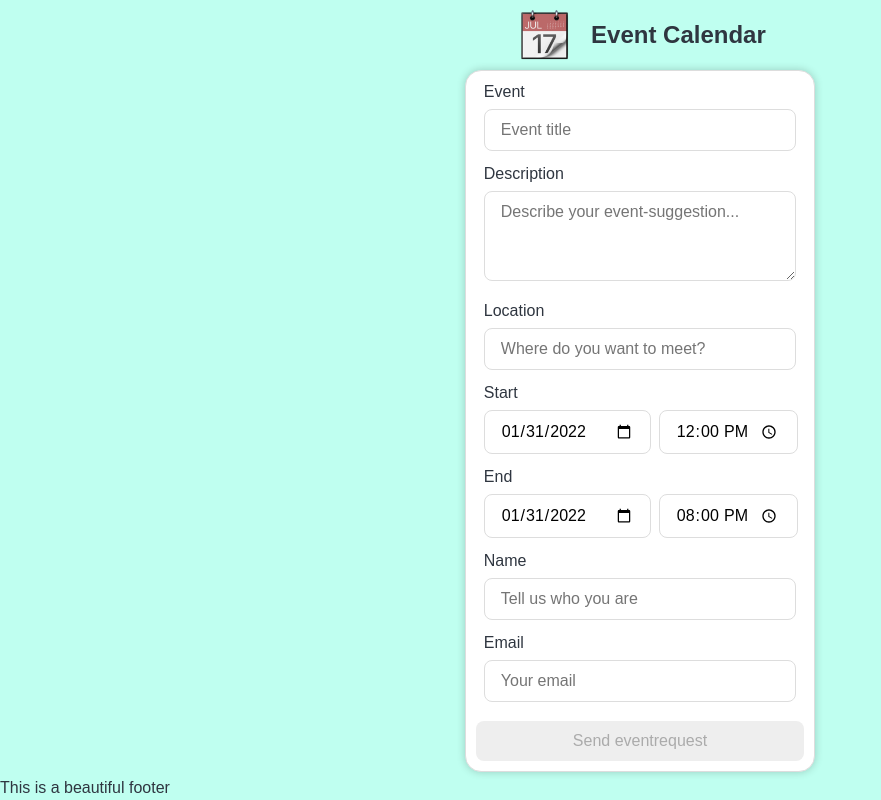
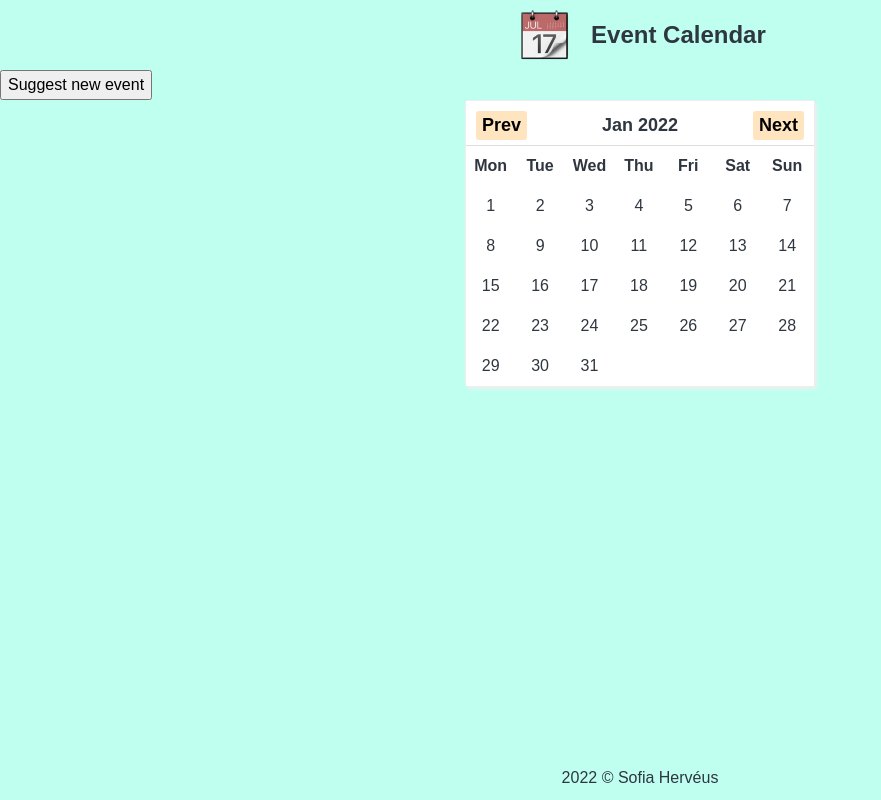
Before and after one commit to herv3us/Parents-Calendar, a React (Create React App) app in the folder frontend/: page / in a window 1280 px wide. Shown: the whole page, without its empty margins (0-881 px from the left). Built offline with nearby package versions, Linux system fonts and the light colour scheme.

Commit message:
add small footer. Start working on calander

```diff
--- a/frontend/src/components/footer/Footer.jsx
+++ b/frontend/src/components/footer/Footer.jsx
@@ -1,7 +1,15 @@
 import React from 'react';
+import styled from 'styled-components';
 
 function Footer() {
-  return <div>This is a beautiful footer</div>;
+  return <StyledFooter>2022 &copy; Sofia Hervéus </StyledFooter>;
 }
 
 export default Footer;
+
+const StyledFooter = styled.div`
+  display: flex;
+  justify-content: center;
+  align-items: center;
+  margin-bottom: 10px;
+`;
--- /dev/null
+++ b/frontend/src/components/main/SimpleCalendar.jsx
@@ -0,0 +1,125 @@
+import React, { useEffect, useState } from 'react';
+import styled from 'styled-components';
+import { COLORS } from '../../styles/constants';
+
+function SimpleCalendar() {
+  const DAYS = [31, 28, 31, 30, 31, 30, 31, 31, 30, 31, 30, 31];
+  const DAYS_LEAP = [31, 29, 31, 30, 31, 30, 31, 31, 30, 31, 30, 31];
+  const DAYS_OF_THE_WEEK = ['Mon', 'Tue', 'Wed', 'Thu', 'Fri', 'Sat', 'Sun'];
+  const MONTHS = [
+    'Jan',
+    'Feb',
+    'Mar',
+    'Apr',
+    'May',
+    'Jun',
+    'Jul',
+    'Aug',
+    'Sep',
+    'Oct',
+    'Nov',
+    'Dec',
+  ];
+
+  const today = new Date();
+  const [date, setDate] = useState(today);
+  const [day, setDay] = useState(date.getDate());
+  const [month, setMonth] = useState(date.getMonth());
+  const [year, setYear] = useState(date.getFullYear());
+  const [startDay, setstartDay] = useState(getStartDayOfTheMonth(date));
+
+  function getStartDayOfTheMonth(date) {
+    const startDate = new Date(
+      date.getFullYear(),
+      date.getMonth(),
+      1
+    ).getDate();
+    return startDate === 0 ? 7 : startDate;
+  }
+
+  function isLeapYear(year) {
+    return (year % 4 === 0 && year % 100 !== 0) || year % 400 === 0;
+  }
+
+  const days = isLeapYear(year) ? DAYS_LEAP : DAYS;
+
+  useEffect(() => {
+    setDay(date.getDate());
+    setMonth(date.getMonth());
+    setYear(date.getFullYear());
+    setstartDay(getStartDayOfTheMonth(date));
+  }, [date]);
+
+  return (
+    <CalendarFrame>
+      <Header>
+        <Button onClick={() => setDate(new Date(year, month - 1, day))}>
+          Prev
+        </Button>
+        <div>
+          {MONTHS[month]} {year}
+        </div>
+        <Button onClick={() => setDate(new Date(year, month + 1, day))}>
+          Next
+        </Button>
+      </Header>
+      <Body>
+        {DAYS_OF_THE_WEEK.map((day) => (
+          <Day key={day}>
+            <strong>{day}</strong>
+          </Day>
+        ))}
+        {Array(days[month] + (startDay - 1))
+          .fill(null)
+          .map((_, index) => {
+            const d = index - (startDay - 2);
+            return <Day key={index}>{d > 0 ? d : ''}</Day>;
+          })}
+      </Body>
+    </CalendarFrame>
+  );
+}
+
+export default SimpleCalendar;
+
+const CalendarFrame = styled.div`
+  width: 350px;
+  border: 1px solid ${COLORS.lightgrey};
+  border-radius: 3px;
+  box-shadow: 2px 2px 2px ${COLORS.lightgrey};
+  margin: 0 auto;
+`;
+
+const Header = styled.div`
+  font-size: 18px;
+  font-weight: bold;
+  padding: 10px 10px 5px;
+  display: flex;
+  justify-content: space-between;
+  align-items: center;
+  background-color: #fff;
+`;
+
+const Button = styled.button`
+  cursor: pointer;
+  background-color: ${COLORS.considerd};
+  border: none;
+  border-radius: 3px;
+`;
+
+const Body = styled.div`
+  background-color: #fff;
+  border-top: 1px solid #ddd;
+  width: 100%;
+  display: flex;
+  flex-wrap: wrap;
+`;
+
+const Day = styled.div`
+  width: 14.2%;
+  height: 40px;
+  display: flex;
+  flex-direction: row;
+  justify-content: center;
+  align-items: center;
+`;
--- a/frontend/src/pages/HomePage.jsx
+++ b/frontend/src/pages/HomePage.jsx
@@ -1,15 +1,30 @@
 import React, { useState } from 'react';
 import LoginForm from '../components/main/LoginForm';
 import SuggestEvent from '../components/main/SuggestEvent';
+import SimpleCalendar from '../components/main/SimpleCalendar';
+import e from 'cors';
 
 function HomePage() {
+  const [buttonText, setButtonText] = useState('Suggest new event');
   const [isOpenLogin, setIsOpenLogin] = useState(false);
   const [isOpenSuggestion, setIsOpenSuggestion] = useState(false);
+
+  const handleClick = (e) => {
+    e.preventDefault();
+    if (isOpenSuggestion) {
+      setIsOpenSuggestion(false);
+      setButtonText('Suggest new event');
+    } else if (!isOpenSuggestion) {
+      setIsOpenSuggestion(true);
+      setButtonText('Close form');
+    }
+  };
 
   return (
     <div>
       {isOpenLogin ? <LoginForm /> : null}
-      <SuggestEvent />
+      <button onClick={(e) => handleClick(e)}>{buttonText}</button>
+      {isOpenSuggestion ? <SuggestEvent /> : <SimpleCalendar />}
     </div>
   );
 }
```
